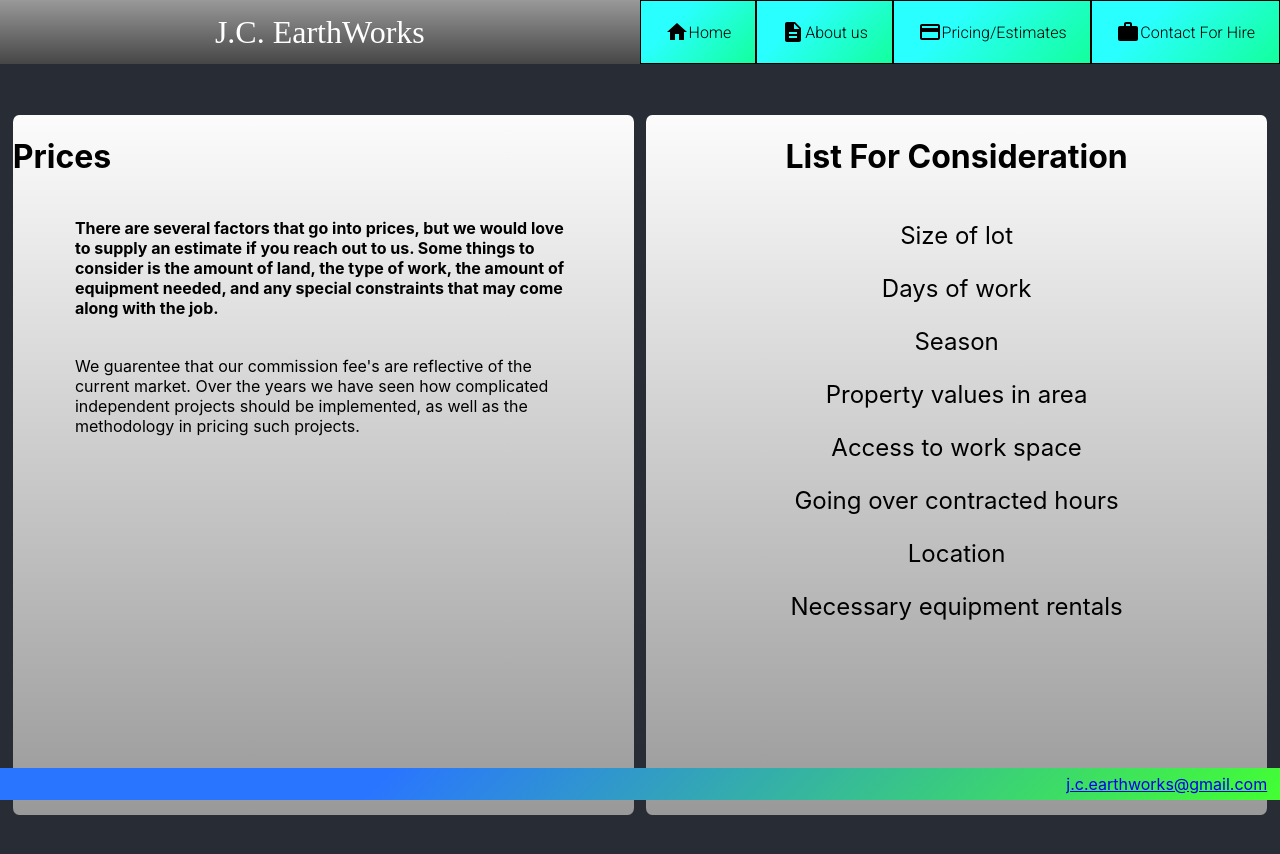
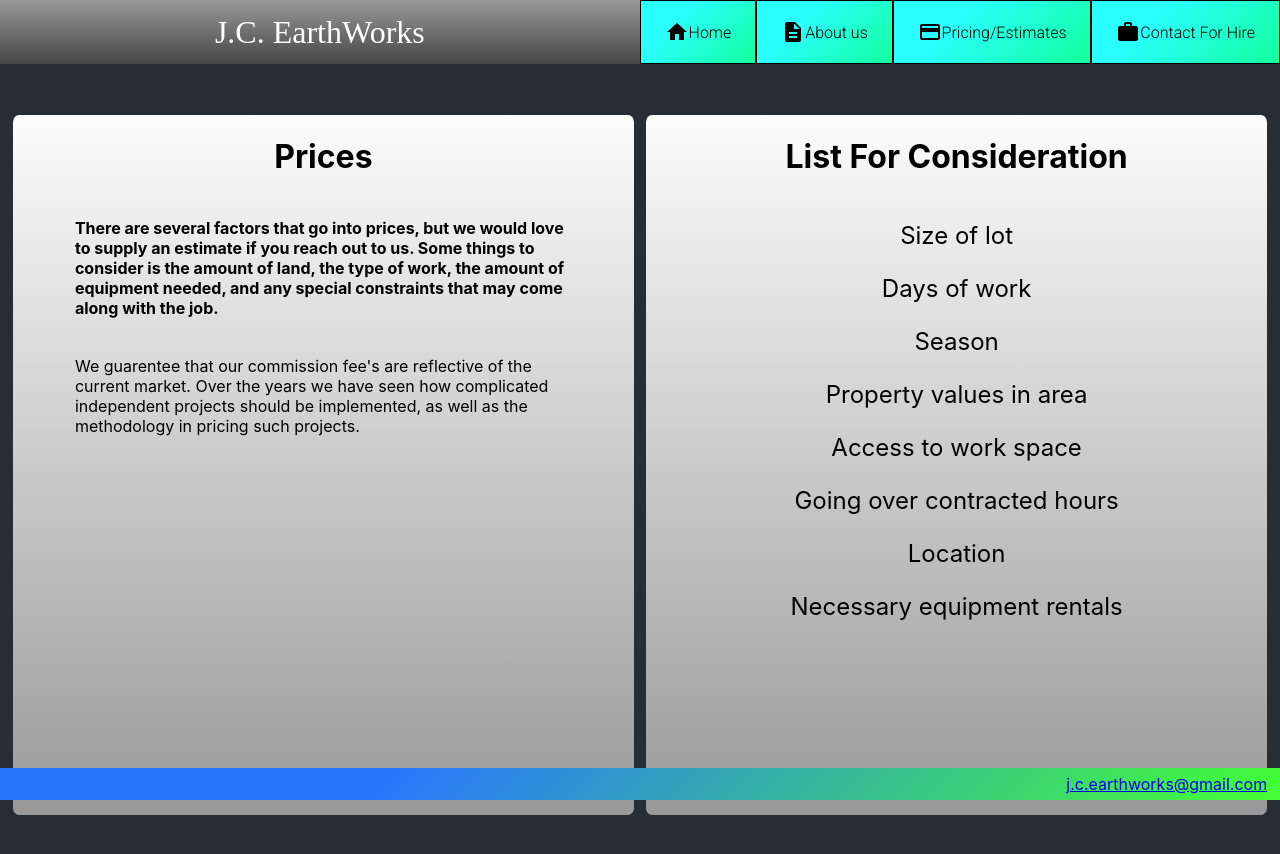
Before and after one commit to Duncan06/EarthWorks_concept, a React (Create React App) app: page / in a window 1280 px wide. Both pictures are taken after a click on the button "Pricing/Estimates". Built offline with nearby package versions, Linux system fonts and the light colour scheme; a web font is replaced by a local one.

Commit message:
Refactor Price page.

```diff
--- a/src/components/MainDisplay.js
+++ b/src/components/MainDisplay.js
@@ -1,6 +1,7 @@
 import classes from "./MainDisplay.module.css";
 import WelcomePage from "./WelcomePage";
 import AboutPage from "./AboutPage";
+import PricePage from "./PricePage";
 
 function MainDisplay(props) {
   function CurrentInformation() {
@@ -9,43 +10,7 @@ function MainDisplay(props) {
     } else if (props.about) {
       return <AboutPage />;
     } else if (props.price) {
-      return (
-        <div>
-          <div className={classes.mainPriceContainer}>
-            <div className={classes.mainPrice}>
-              <h1 className={classes.innerTitle}>Prices</h1>
-              <div className={classes.innerPriceText}>
-                <h4 className={classes.innerPriceTextDisclaimer}>
-                  There are several factors that go into prices, but we would
-                  love to supply an estimate if you reach out to us. Some things
-                  to consider is the amount of land, the type of work, the
-                  amount of equipment needed, and any special constraints that
-                  may come along with the job.
-                </h4>
-                <p className={classes.innerPriceText2}>
-                  We guarentee that our commission fee's are reflective of the
-                  current market. Over the years we have seen how complicated
-                  independent projects should be implemented, as well as the
-                  methodology in pricing such projects.
-                </p>
-              </div>
-            </div>
-            <div className={classes.mainPrice2}>
-              <h1 className={classes.innerTitle}>List For Consideration</h1>
-              <div className={classes.mainPrice2Text}>
-                <p>Size of lot</p>
-                <p>Days of work</p>
-                <p>Season</p>
-                <p>Property values in area</p>
-                <p>Access to work space</p>
-                <p>Going over contracted hours</p>
-                <p>Location</p>
-                <p>Necessary equipment rentals</p>
-              </div>
-            </div>
-          </div>
-        </div>
-      );
+      return <PricePage />;
     } else {
       return (
         <div>
--- a/src/components/MainDisplay.module.css
+++ b/src/components/MainDisplay.module.css
@@ -31,55 +31,6 @@
 
 ::-webkit-scrollbar-thumb:hover {
   background: #555;
-}
-
-.mainPriceContainer {
-  display: flex;
-  width: 98%;
-  gap: 12px;
-  margin: 4% 0% 3% 1%;
-}
-
-.mainPrice {
-  flex: 1;
-  height: 700px;
-  border-radius: 1%;
-  background: linear-gradient(#fcfcfc, #999999);
-  animation: fadeIn2 var(--animation-time-8) ease-in,
-    slideDown var(--animation-time-9) cubic-bezier(0.075, 0.82, 0.165, 1);
-}
-
-.mainPrice2 {
-  flex: 1;
-  border-radius: 1%;
-  background: linear-gradient(#fcfcfc, #999999);
-  animation: fadeIn3 var(--animation-time-10) ease-in,
-    slideDown var(--animation-time-11) cubic-bezier(0.075, 0.82, 0.165, 1);
-}
-
-.innerPriceText {
-  display: flex;
-  flex-direction: column;
-  align-items: center;
-}
-
-.innerPriceTextDisclaimer {
-  width: 80%;
-}
-
-.innerPriceText2 {
-  width: 80%;
-}
-
-.mainPrice2 {
-  display: flex;
-  flex-direction: column;
-  align-items: center;
-}
-
-.mainPrice2 > *:nth-child(n + 2) {
-  font-size: x-large;
-  text-align: center;
 }
 
 .mainContactContainer {
@@ -118,14 +69,6 @@
 }
 
 @media (max-width: 1000px) {
-  .mainPriceContainer {
-    flex-direction: column;
-  }
-
-  .mainPrice > * {
-    margin-bottom: 8%;
-  }
-
   .mainContactContainer {
     width: 90%;
     margin: 4% 0% 0% 5%;
@@ -163,21 +106,3 @@
     opacity: 1;
   }
 }
-
-@keyframes slideDown {
-  0% {
-    transform: translateY(-20%);
-  }
-  100% {
-    transform: translateY(0%);
-  }
-}
-
-@keyframes slideDown2 {
-  0% {
-    transform: translateY(-10%);
-  }
-  100% {
-    transform: translateY(0%);
-  }
-}
--- /dev/null
+++ b/src/components/PricePage.js
@@ -0,0 +1,43 @@
+import classes from "./PricePage.module.css";
+
+function PricePage() {
+  return (
+    <div>
+      <div className={classes.mainPriceContainer}>
+        <div className={classes.mainPrice}>
+          <h1 className={classes.innerTitle}>Prices</h1>
+          <div className={classes.innerPriceText}>
+            <h4 className={classes.innerPriceTextDisclaimer}>
+              There are several factors that go into prices, but we would love
+              to supply an estimate if you reach out to us. Some things to
+              consider is the amount of land, the type of work, the amount of
+              equipment needed, and any special constraints that may come along
+              with the job.
+            </h4>
+            <p className={classes.innerPriceText2}>
+              We guarentee that our commission fee's are reflective of the
+              current market. Over the years we have seen how complicated
+              independent projects should be implemented, as well as the
+              methodology in pricing such projects.
+            </p>
+          </div>
+        </div>
+        <div className={classes.mainPrice2}>
+          <h1 className={classes.innerTitle}>List For Consideration</h1>
+          <div className={classes.mainPrice2Text}>
+            <p>Size of lot</p>
+            <p>Days of work</p>
+            <p>Season</p>
+            <p>Property values in area</p>
+            <p>Access to work space</p>
+            <p>Going over contracted hours</p>
+            <p>Location</p>
+            <p>Necessary equipment rentals</p>
+          </div>
+        </div>
+      </div>
+    </div>
+  );
+}
+
+export default PricePage;
--- /dev/null
+++ b/src/components/PricePage.module.css
@@ -0,0 +1,105 @@
+.mainPriceContainer {
+  display: flex;
+  width: 98%;
+  gap: 12px;
+  margin: 4% 0% 3% 1%;
+}
+
+.mainPrice {
+  flex: 1;
+  height: 700px;
+  border-radius: 1%;
+  background: linear-gradient(#fcfcfc, #999999);
+  animation: fadeIn2 var(--animation-time-8) ease-in,
+    slideDown var(--animation-time-9) cubic-bezier(0.075, 0.82, 0.165, 1);
+}
+
+.mainPrice2 {
+  flex: 1;
+  border-radius: 1%;
+  background: linear-gradient(#fcfcfc, #999999);
+  animation: fadeIn3 var(--animation-time-10) ease-in,
+    slideDown var(--animation-time-11) cubic-bezier(0.075, 0.82, 0.165, 1);
+}
+
+.innerTitle {
+  display: flex;
+  justify-content: center;
+}
+
+.innerPriceText {
+  display: flex;
+  flex-direction: column;
+  align-items: center;
+}
+
+.innerPriceTextDisclaimer {
+  width: 80%;
+}
+
+.innerPriceText2 {
+  width: 80%;
+}
+
+.mainPrice2 {
+  display: flex;
+  flex-direction: column;
+  align-items: center;
+}
+
+.mainPrice2 > *:nth-child(n + 2) {
+  font-size: x-large;
+  text-align: center;
+}
+
+@media (max-width: 1000px) {
+  .mainPriceContainer {
+    flex-direction: column;
+  }
+
+  .mainPrice > * {
+    margin-bottom: 8%;
+  }
+}
+
+@keyframes fadeIn2 {
+  0% {
+    opacity: 0;
+  }
+  40% {
+    opacity: 0;
+  }
+  100% {
+    opacity: 1;
+  }
+}
+
+@keyframes fadeIn3 {
+  0% {
+    opacity: 0;
+  }
+  60% {
+    opacity: 0;
+  }
+  100% {
+    opacity: 1;
+  }
+}
+
+@keyframes slideDown {
+  0% {
+    transform: translateY(-20%);
+  }
+  100% {
+    transform: translateY(0%);
+  }
+}
+
+@keyframes slideDown2 {
+  0% {
+    transform: translateY(-10%);
+  }
+  100% {
+    transform: translateY(0%);
+  }
+}
```
